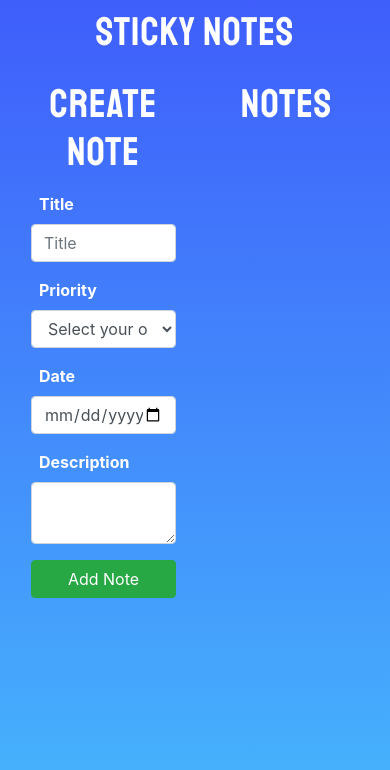
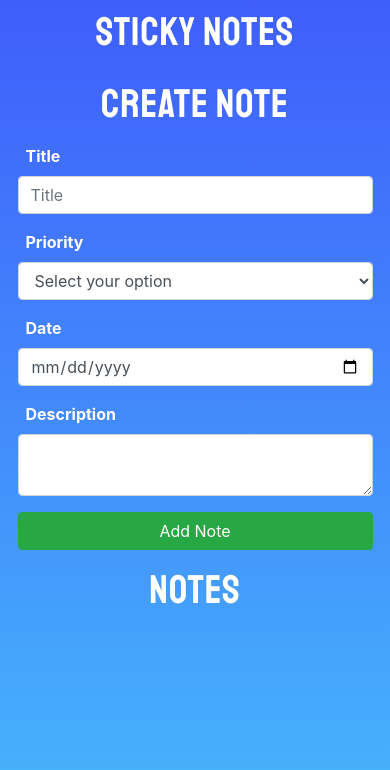
Before and after one commit to Salvador-ON/StickyNotes, a React (Create React App) app: page / in a window 390 px wide. Shown: the top 770 px of the page. Built offline with nearby package versions, Linux system fonts and the light colour scheme.

Commit message:
fix style

```diff
--- a/src/App.js
+++ b/src/App.js
@@ -35,10 +35,10 @@ function App() {
       <h1>Sticky Notes</h1>
       <div className="conatiner-fluid">
         <div className="row d-flex justify-content-center">
-          <div className="col-5 mx-1">
+          <div className="col-11 col-md-5 mx-1">
             <Formulario crearCita={CrearCita} />
           </div>
-          <div className="col-5 mx-1">
+          <div className="col-11 col-md-5 mx-2">
             <h1>Notes</h1>
             <div className="">
               {citas.map((cita) => (
--- a/src/components/Cita.jsx
+++ b/src/components/Cita.jsx
@@ -9,7 +9,7 @@ const Cita = ({ cita, EliminarCita }) => {
 
   const priorityColor = () => {
    let colorClass =""
-   console.log(priority);
+
     switch (priority) {
       case "High":
         colorClass = "card mb-2 mr-2 text-white w-100 bg-danger"
@@ -24,7 +24,7 @@ const Cita = ({ cita, EliminarCita }) => {
         colorClass = "card mb-2 mr-2 text-white w-100 bg-secondary"
         break;
     }
-    console.log(colorClass);
+
     return colorClass;
   };
 
--- a/src/components/Formulario.jsx
+++ b/src/components/Formulario.jsx
@@ -76,17 +76,7 @@ const Formulario = ({ crearCita }) => {
           ></input>
         </div>
 
-        {/* <div className="form-group">
-          <label className="mx-2">Priority</label>
-          <input
-            type="text"
-            name="priority"
-            placeholder="Priority"
-            className="form-control"
-            onChange={HandleCita}
-            value={priority}
-          ></input>
-        </div> */}
+
 
         <div className="form-group">
           <label className="mx-2 text-white font-weight-bold">Priority</label>
@@ -96,11 +86,11 @@ const Formulario = ({ crearCita }) => {
             onChange={HandleCita}
             value={priority}
           >
-            <option value="" disabled selected>Select your option</option>
-            <option>High</option>
-            <option>Medium</option>
-            <option>Low</option>
-            <option>N/A</option>
+            <option disabled value="">Select your option</option>
+            <option value="High">High</option>
+            <option value="Medium">Medium</option>
+            <option value="Low">Low</option>
+            <option  value="N/A">N/A</option>
           </select>
         </div>
 
```
